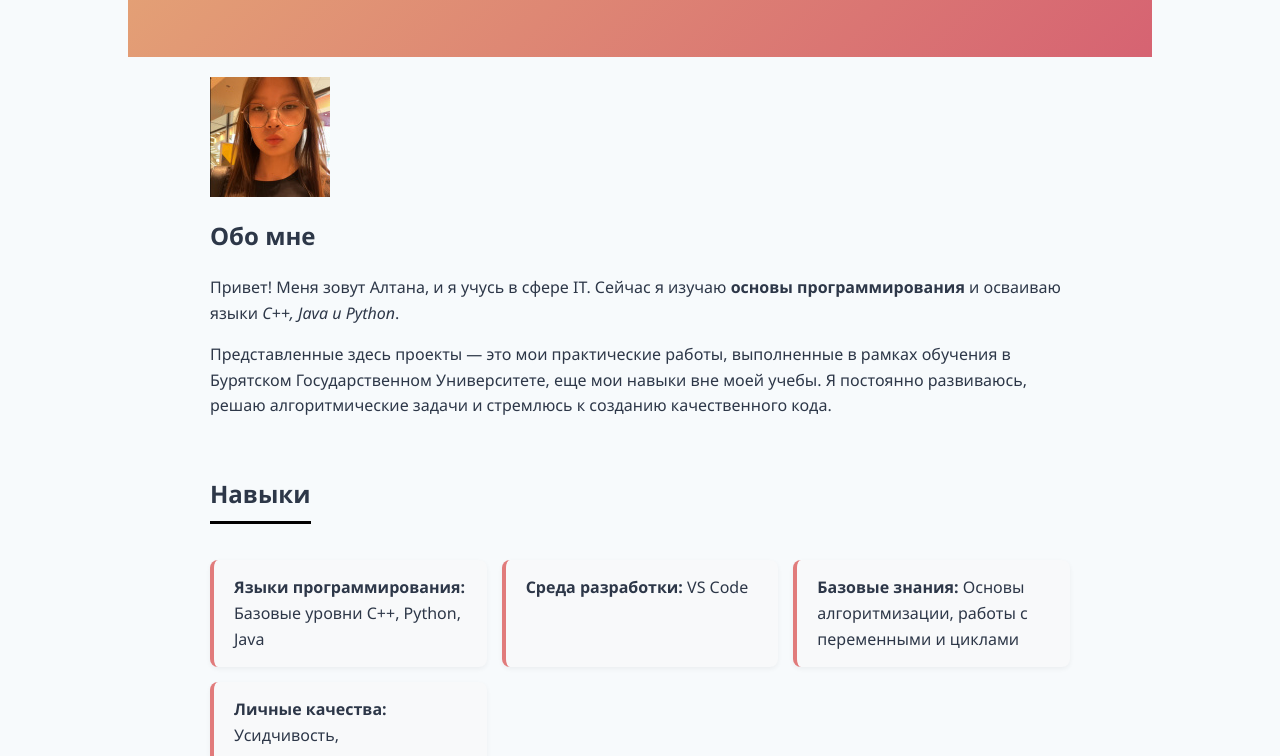
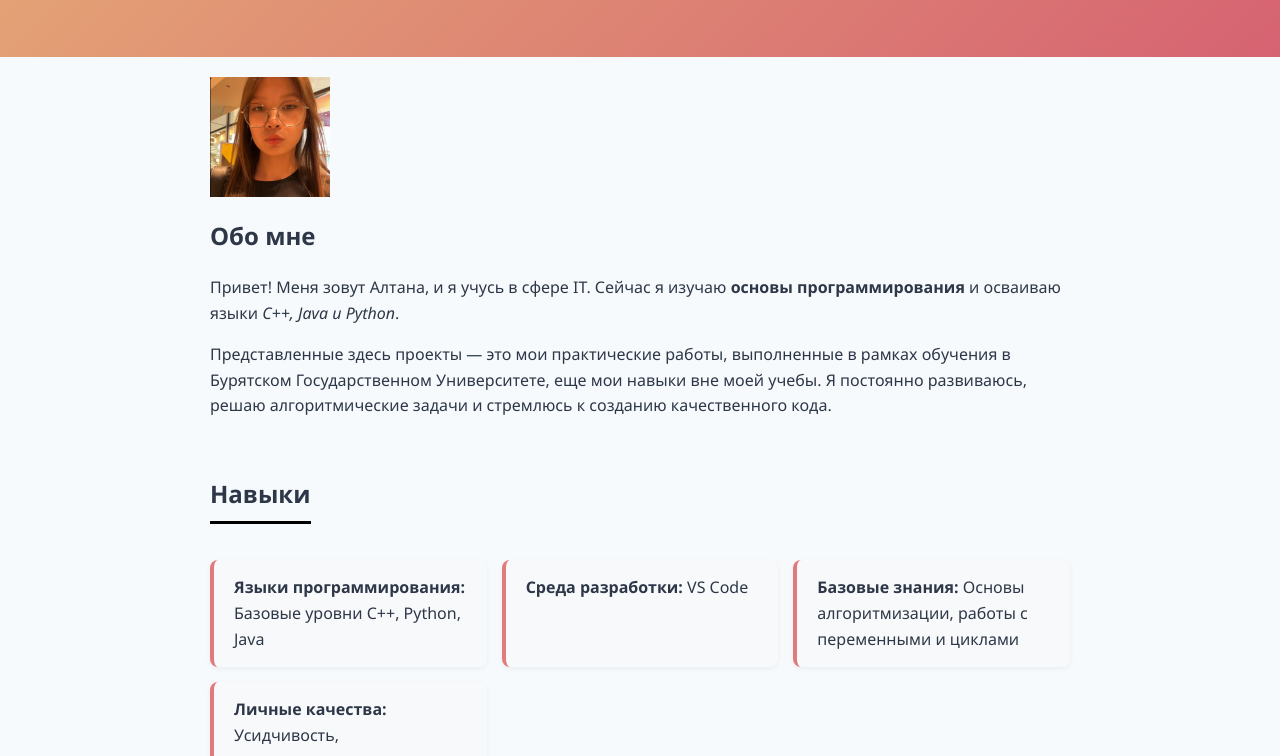
Before and after one commit to altanatsybik-hub/sait, a plain HTML site: page index.html in a window 1280 px wide. Shown: the part 228-984 px from the top of the page. Drawn offline with Linux system fonts and the light colour scheme.

Commit message:
обновила

```diff
--- a/css/style.css
+++ b/css/style.css
@@ -289,11 +289,3 @@ footer {
     #about { flex-direction: column; text-align: center; }
     section { margin: 40px 0; }
 }
-body {
-    /* Ваши старые стили... */
-    padding-left: 10%;  /* Отступ слева */
-    padding-right: 10%; /* Отступ справа */
-    /* Или можно использовать max-width */
-    /* max-width: 1200px; */
-    /* margin: 0 auto; */
-}
```
